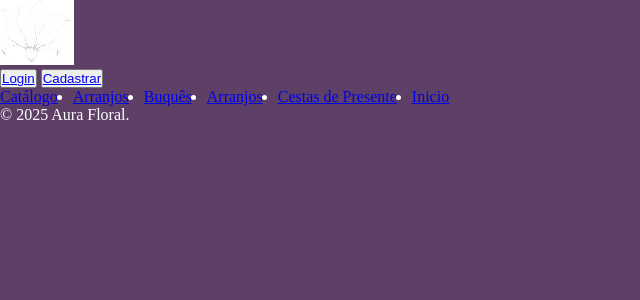
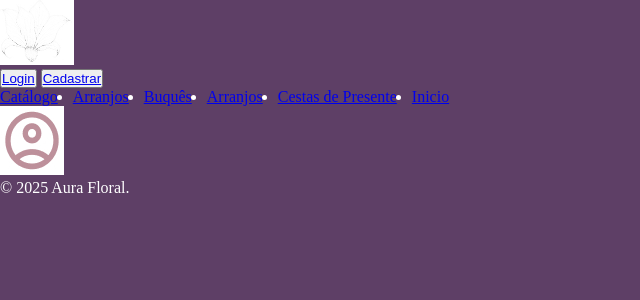
Before and after one commit to liviacamargoap/PROJETO-SITE-FLORES-DS, a Flask app: page /compras in a window 1280 px wide. Shown: the top 300 px of the page, without its empty margins (0-640 px from the left). Run offline with Flask 3, Linux system fonts and the light colour scheme.

Commit message:
Add:Colocando o icone perfil

```diff
--- a/templates/compras.html
+++ b/templates/compras.html
@@ -26,6 +26,9 @@
             <li><a href="#" class="btn-header">Inicio</a></li>
 
             </ul>
+            <div class="perfil">
+              <img src="/img/iconProfileInicial.jpg" alt="Perfil">
+            </div>
           </nav>
         </div>
     </header>
```
Also changed, not shown: styles/global.css (line endings or trailing spaces).
